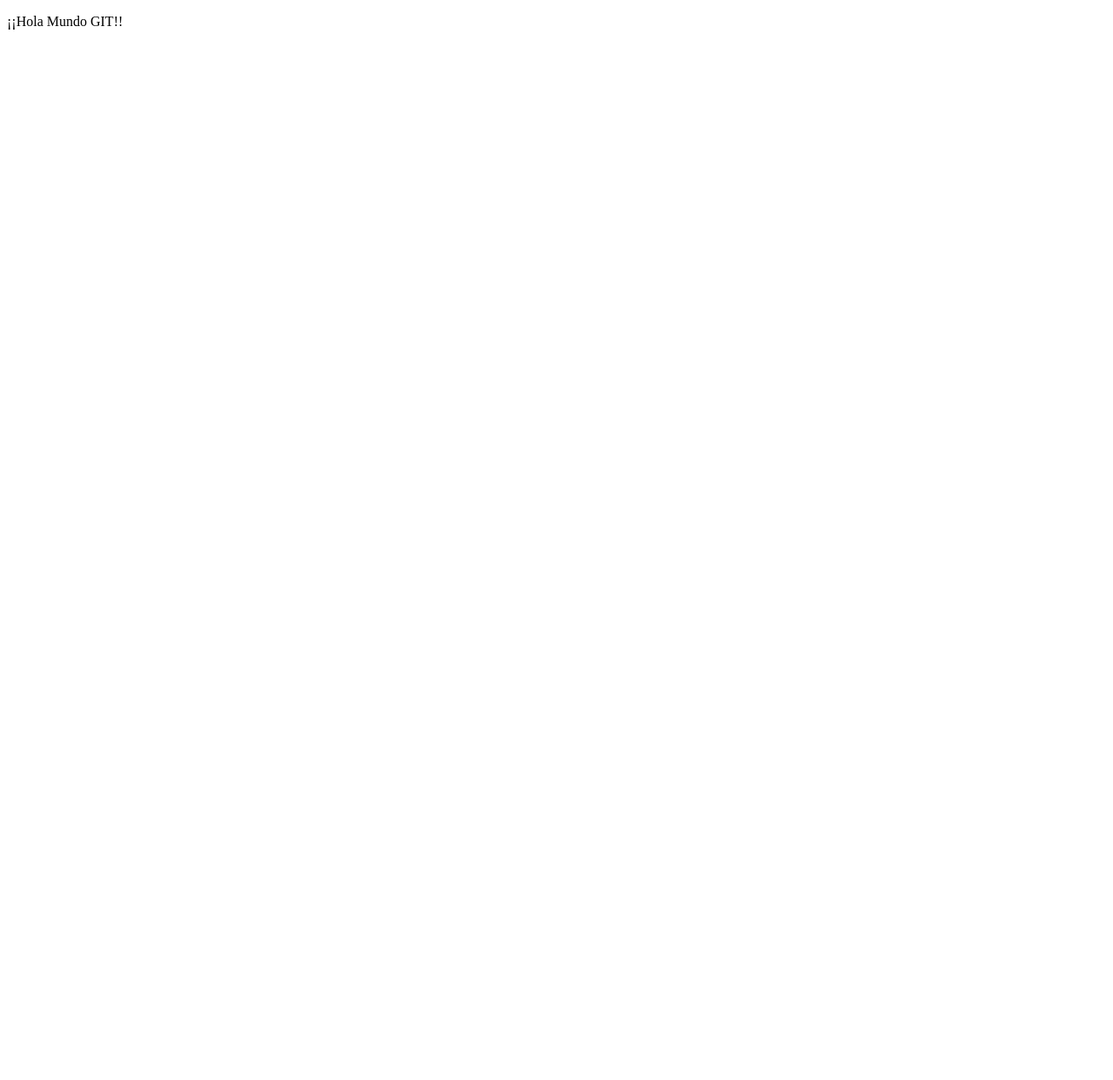
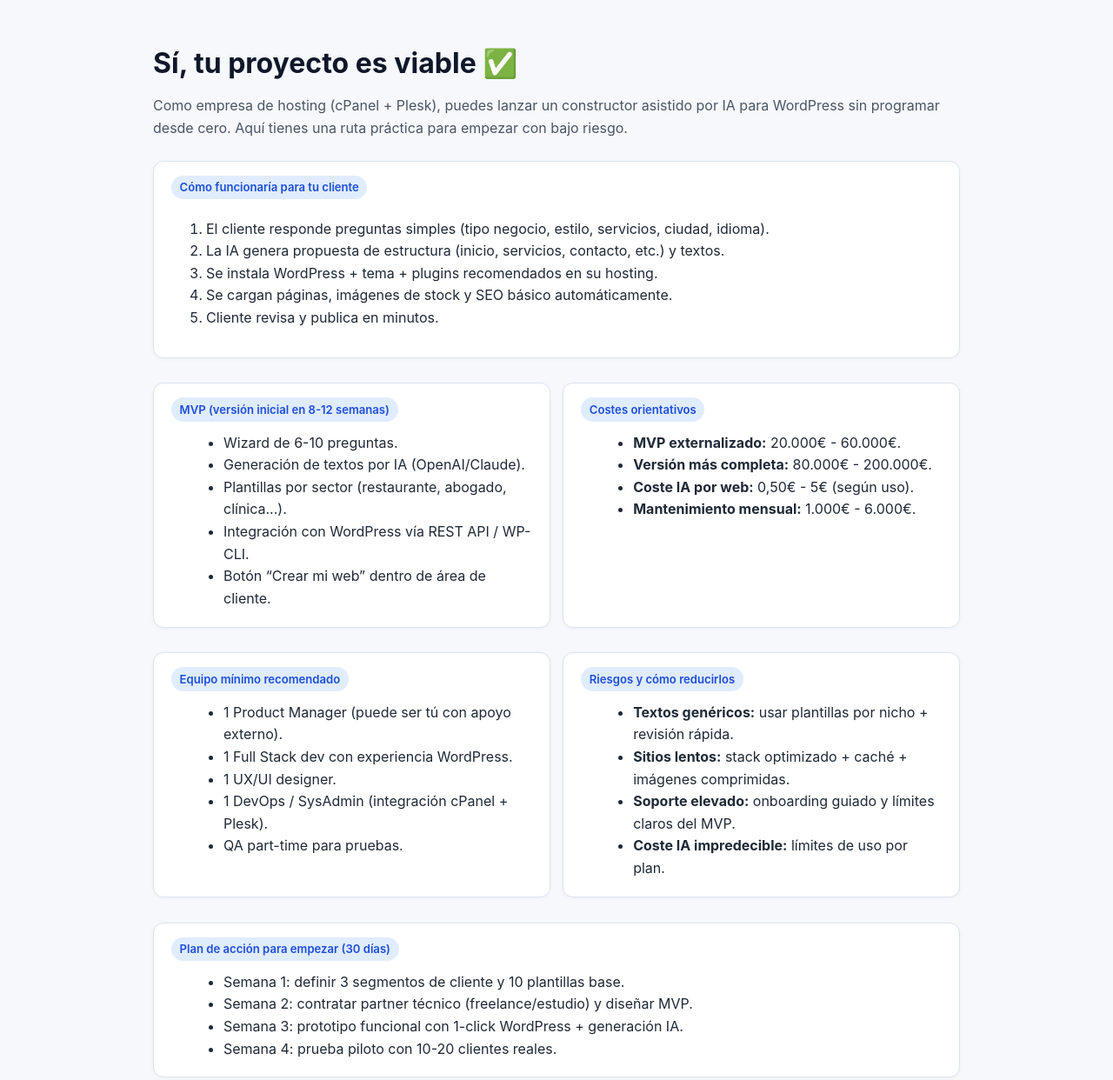
Before and after one commit to marcejo/demo, a plain HTML site: page index.html in a window 1280 px wide. Shown: the top 1242 px of the page at 87% size. Before the commit the page ends 800 px from the top, so only its background shows below. Drawn offline with Linux system fonts and the light colour scheme.

Commit message:
Replace placeholder page with Spanish AI WordPress project roadmap

```diff
--- a/index.html
+++ b/index.html
@@ -1,4 +1,178 @@
-<!DOCTYPE html>
+<!doctype html>
+<html lang="es">
+  <head>
+    <meta charset="utf-8" />
+    <meta name="viewport" content="width=device-width, initial-scale=1" />
+    <title>Plan: Constructor Web con IA para WordPress</title>
+    <style>
+      :root {
+        color-scheme: light;
+        --bg: #f6f8fc;
+        --card: #ffffff;
+        --text: #1f2937;
+        --muted: #4b5563;
+        --primary: #1d4ed8;
+        --border: #dbe3f0;
+      }
+
+      * {
+        box-sizing: border-box;
+      }
+
+      body {
+        margin: 0;
+        font-family: Inter, system-ui, -apple-system, Segoe UI, Roboto, Arial, sans-serif;
+        background: var(--bg);
+        color: var(--text);
+        line-height: 1.6;
+      }
+
+      .container {
+        max-width: 960px;
+        margin: 0 auto;
+        padding: 2rem 1rem 3rem;
+      }
+
+      h1,
+      h2,
+      h3 {
+        line-height: 1.25;
+      }
+
+      h1 {
+        color: #0f172a;
+        margin-bottom: 0.5rem;
+      }
+
+      .intro {
+        color: var(--muted);
+        margin-bottom: 1.5rem;
+      }
+
+      .card {
+        background: var(--card);
+        border: 1px solid var(--border);
+        border-radius: 12px;
+        padding: 1rem 1.25rem;
+        margin: 0.9rem 0;
+        box-shadow: 0 1px 4px rgba(16, 24, 40, 0.04);
+      }
+
+      .badge {
+        display: inline-block;
+        padding: 0.2rem 0.6rem;
+        border-radius: 999px;
+        background: #e0ecff;
+        color: var(--primary);
+        font-size: 0.82rem;
+        font-weight: 600;
+        margin-bottom: 0.35rem;
+      }
+
+      ul {
+        margin: 0.4rem 0 0.2rem 1.25rem;
+      }
+
+      .grid {
+        display: grid;
+        gap: 0.9rem;
+      }
+
+      @media (min-width: 800px) {
+        .grid.two {
+          grid-template-columns: 1fr 1fr;
+        }
+      }
+
+      .footer-note {
+        margin-top: 1.5rem;
+        font-size: 0.95rem;
+        color: var(--muted);
+      }
+    </style>
+  </head>
+  <body>
+    <main class="container">
+      <h1>Sí, tu proyecto es viable ✅</h1>
+      <p class="intro">
+        Como empresa de hosting (cPanel + Plesk), puedes lanzar un constructor asistido por IA para WordPress sin
+        programar desde cero. Aquí tienes una ruta práctica para empezar con bajo riesgo.
+      </p>
+
+      <section class="card">
+        <span class="badge">Cómo funcionaría para tu cliente</span>
+        <ol>
+          <li>El cliente responde preguntas simples (tipo negocio, estilo, servicios, ciudad, idioma).</li>
+          <li>La IA genera propuesta de estructura (inicio, servicios, contacto, etc.) y textos.</li>
+          <li>Se instala WordPress + tema + plugins recomendados en su hosting.</li>
+          <li>Se cargan páginas, imágenes de stock y SEO básico automáticamente.</li>
+          <li>Cliente revisa y publica en minutos.</li>
+        </ol>
+      </section>
+
+      <div class="grid two">
+        <section class="card">
+          <span class="badge">MVP (versión inicial en 8-12 semanas)</span>
+          <ul>
+            <li>Wizard de 6-10 preguntas.</li>
+            <li>Generación de textos por IA (OpenAI/Claude).</li>
+            <li>Plantillas por sector (restaurante, abogado, clínica...).</li>
+            <li>Integración con WordPress vía REST API / WP-CLI.</li>
+            <li>Botón “Crear mi web” dentro de área de cliente.</li>
+          </ul>
+        </section>
+
+        <section class="card">
+          <span class="badge">Costes orientativos</span>
+          <ul>
+            <li><strong>MVP externalizado:</strong> 20.000€ - 60.000€.</li>
+            <li><strong>Versión más completa:</strong> 80.000€ - 200.000€.</li>
+            <li><strong>Coste IA por web:</strong> 0,50€ - 5€ (según uso).</li>
+            <li><strong>Mantenimiento mensual:</strong> 1.000€ - 6.000€.</li>
+          </ul>
+        </section>
+      </div>
+
+      <div class="grid two">
+        <section class="card">
+          <span class="badge">Equipo mínimo recomendado</span>
+          <ul>
+            <li>1 Product Manager (puede ser tú con apoyo externo).</li>
+            <li>1 Full Stack dev con experiencia WordPress.</li>
+            <li>1 UX/UI designer.</li>
+            <li>1 DevOps / SysAdmin (integración cPanel + Plesk).</li>
+            <li>QA part-time para pruebas.</li>
+          </ul>
+        </section>
+
+        <section class="card">
+          <span class="badge">Riesgos y cómo reducirlos</span>
+          <ul>
+            <li><strong>Textos genéricos:</strong> usar plantillas por nicho + revisión rápida.</li>
+            <li><strong>Sitios lentos:</strong> stack optimizado + caché + imágenes comprimidas.</li>
+            <li><strong>Soporte elevado:</strong> onboarding guiado y límites claros del MVP.</li>
+            <li><strong>Coste IA impredecible:</strong> límites de uso por plan.</li>
+          </ul>
+        </section>
+      </div>
+
+      <section class="card">
+        <span class="badge">Plan de acción para empezar (30 días)</span>
+        <ul>
+          <li>Semana 1: definir 3 segmentos de cliente y 10 plantillas base.</li>
+          <li>Semana 2: contratar partner técnico (freelance/estudio) y diseñar MVP.</li>
+          <li>Semana 3: prototipo funcional con 1-click WordPress + generación IA.</li>
+          <li>Semana 4: prueba piloto con 10-20 clientes reales.</li>
+        </ul>
+      </section>
+
+      <p class="footer-note">
+        Siguiente paso recomendado: preparar un documento de requisitos + presupuesto cerrado para pedir 2-3 propuestas
+        técnicas y comparar.
+      </p>
+    </main>
+  </body>
+</html>
 <html>
   <head>
     <meta http-equiv="content-type" content="text/html; charset=utf-8">
```
